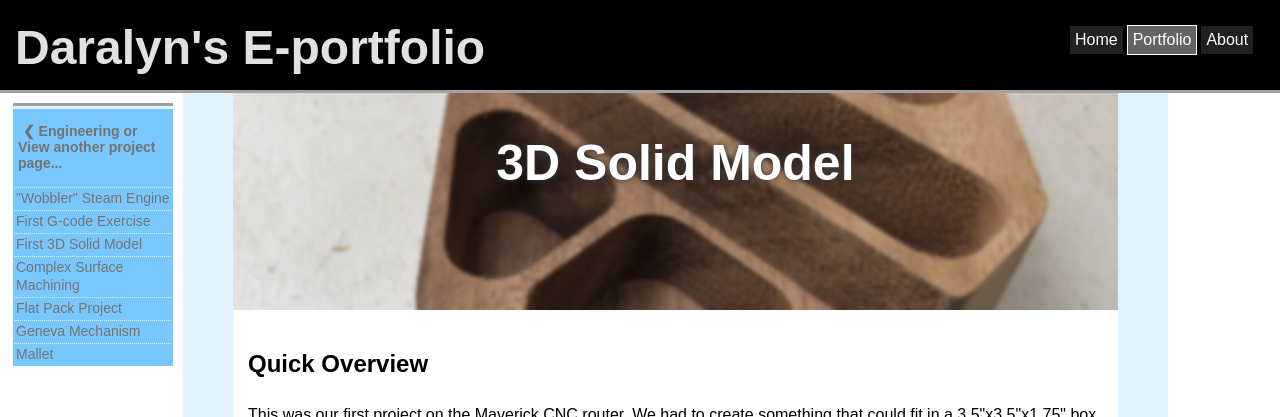
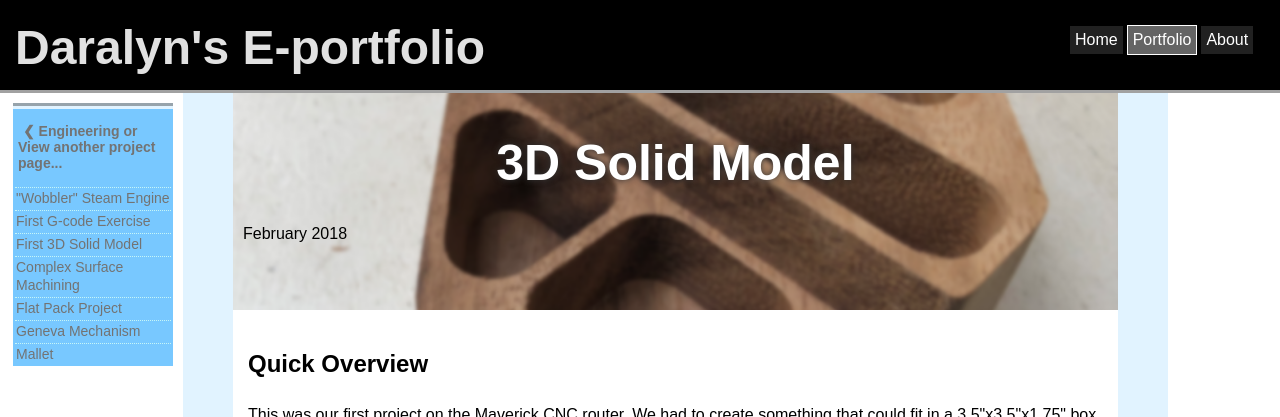
Before and after one commit to daralyn/daralyn.github.io, a Jekyll site: the page built from portfolio/engineering/first-3d-solid-model.html, in a window 1280 px wide and 900 px high. Shown: the top 417 px of the window. Built offline with Jekyll 4.4.1, drawn with Linux system fonts in a browser that asks for light colours.

Commit message:
Update first-3d-solid-model.html

```diff
--- a/portfolio/engineering/first-3d-solid-model.html
+++ b/portfolio/engineering/first-3d-solid-model.html
@@ -33,6 +33,7 @@ title: Daralyn's Engineering Portfolio - First 3D Solid Model
 
 <div class="projecthead" id="solidmodel">
 	<h1 class="projectheadtext"> 3D Solid Model</h1>
+	<p class="projectheaddate"> February 2018</p>
 </div> <!-- end of head-->
 
 <div class="sectionodd">
```
